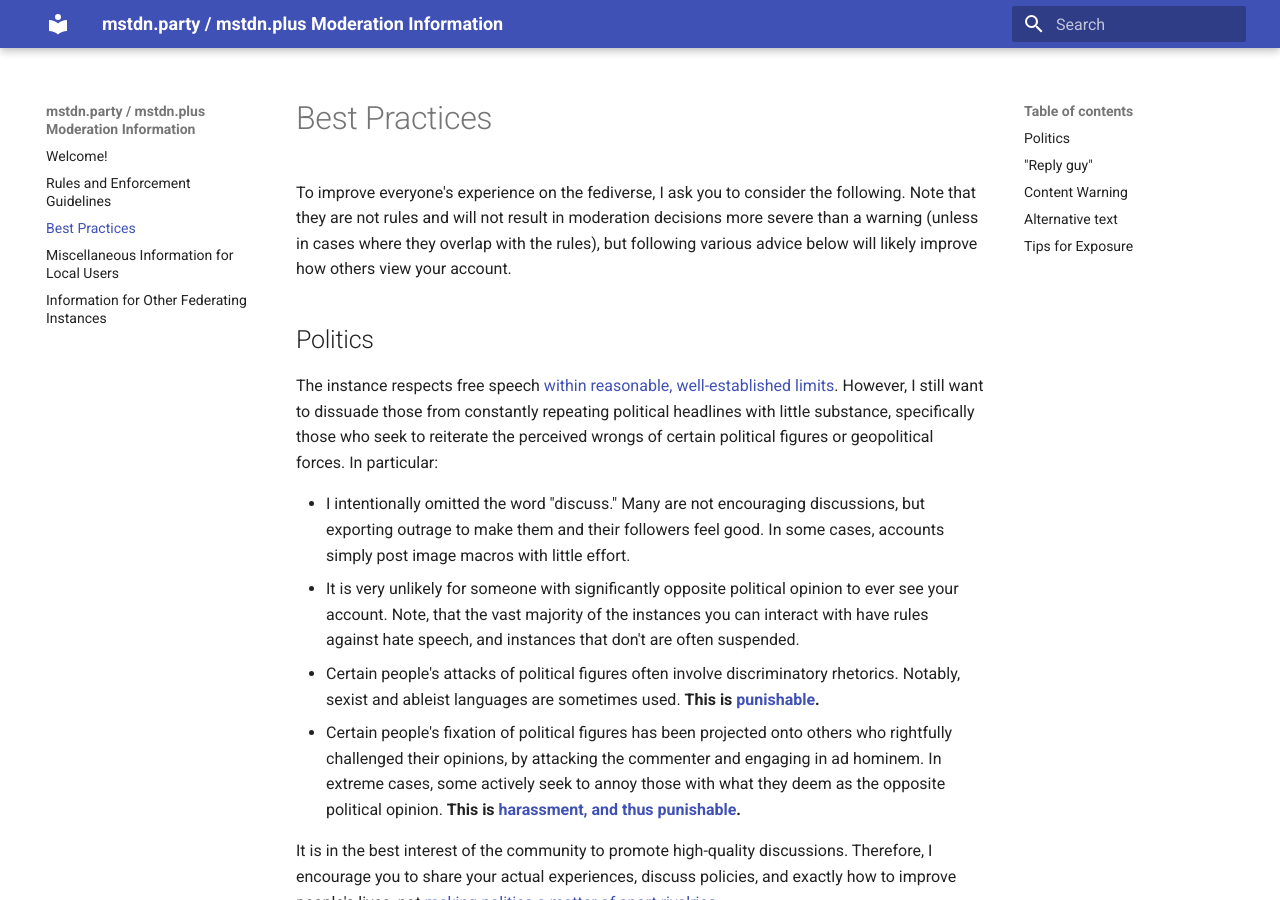
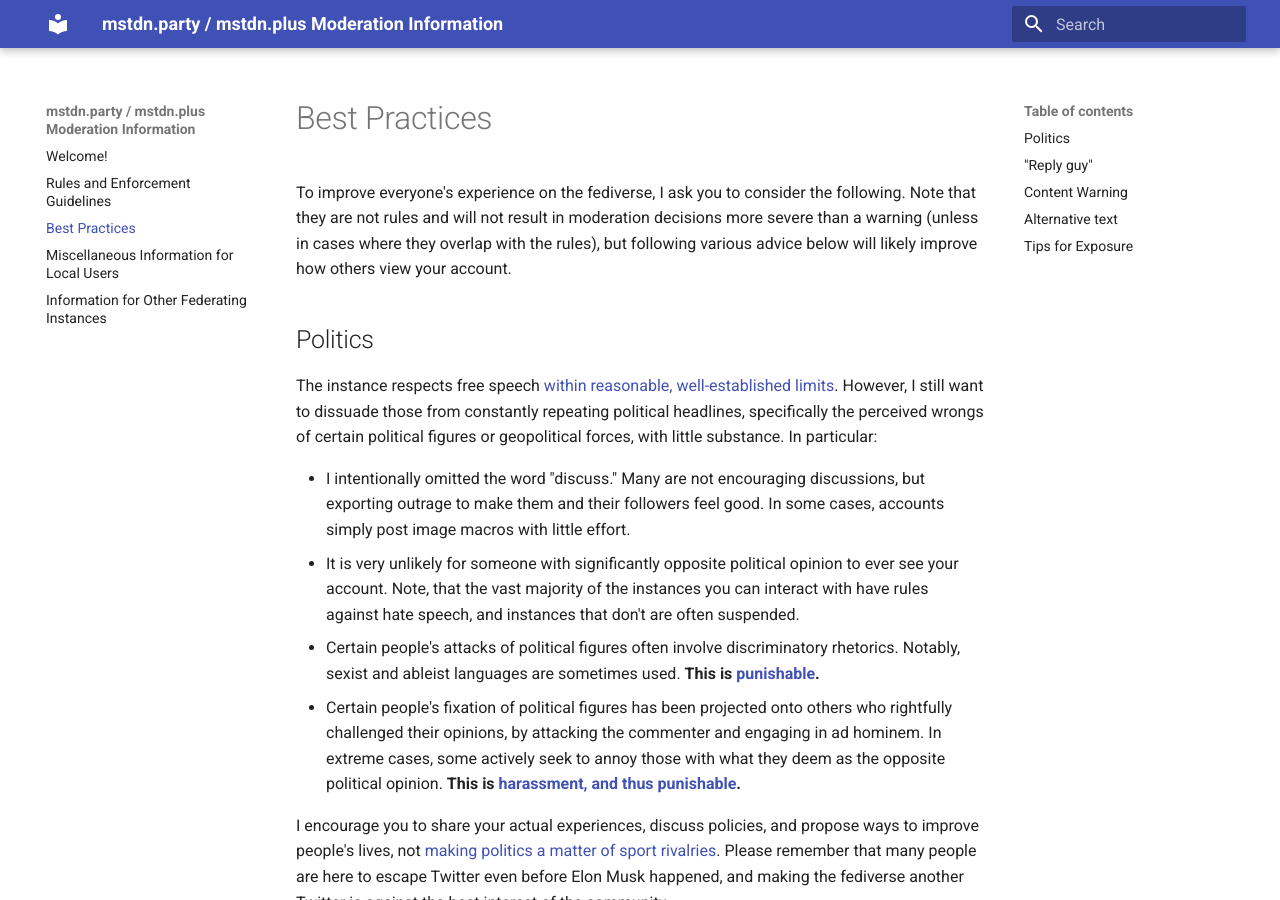
Before and after one commit to austinhuang0131/mstdn-party-plus, an MkDocs documentation site: the page built from docs/best-practices.md, in a window 1280 px wide and 900 px high. Built offline with MkDocs 1.6.1 and Material for MkDocs 9.7.7, drawn with Linux system fonts in a browser that asks for light colours; some of the changed text lies outside the part shown.

Commit message:
fix political wording

```diff
--- a/docs/best-practices.md
+++ b/docs/best-practices.md
@@ -4,14 +4,14 @@
 
 ## Politics
 
-The instance respects free speech [within reasonable, well-established limits](rules.md). However, I still want to dissuade those from constantly repeating political headlines with little substance, specifically those who seek to reiterate the perceived wrongs of certain political figures or geopolitical forces. In particular:
+The instance respects free speech [within reasonable, well-established limits](rules.md). However, I still want to dissuade those from constantly repeating political headlines, specifically the perceived wrongs of certain political figures or geopolitical forces, with little substance. In particular:
 
 * I intentionally omitted the word "discuss." Many are not encouraging discussions, but exporting outrage to make them and their followers feel good. In some cases, accounts simply post image macros with little effort.
 * It is very unlikely for someone with significantly opposite political opinion to ever see your account. Note, that the vast majority of the instances you can interact with have rules against hate speech, and instances that don't are often suspended.
 * Certain people's attacks of political figures often involve discriminatory rhetorics. Notably, sexist and ableist languages are sometimes used. **This is [punishable](rules.md#no-discrimination).**
 * Certain people's fixation of political figures has been projected onto others who rightfully challenged their opinions, by attacking the commenter and engaging in ad hominem. In extreme cases, some actively seek to annoy those with what they deem as the opposite political opinion. **This is [harassment, and thus punishable](rules.md#no-harassment).**
 
-It is in the best interest of the community to promote high-quality discussions. Therefore, I encourage you to share your actual experiences, discuss policies, and exactly how to improve people's lives, not [making politics a matter of sport rivalries](https://news.ku.edu/2015/04/13/study-most-partisans-treat-politics-sports-rivalries-instead-focusing-issues).
+I encourage you to share your actual experiences, discuss policies, and propose ways to improve people's lives, not [making politics a matter of sport rivalries](https://news.ku.edu/2015/04/13/study-most-partisans-treat-politics-sports-rivalries-instead-focusing-issues). Please remember that many people are here to escape Twitter even before Elon Musk happened, and making the fediverse another Twitter is against the best interest of the community.
 
 ## "Reply guy"
 
```
